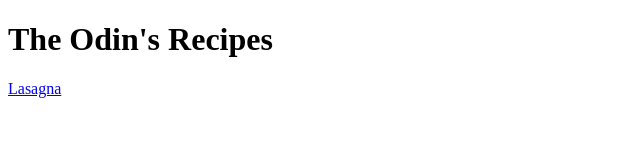
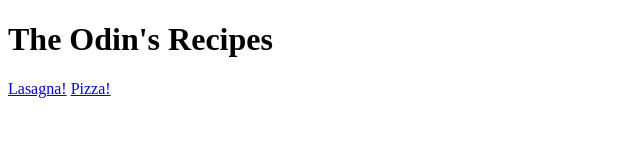
Before and after one commit to nglados/odin-recipes, a plain HTML site: page index.html in a window 1280 px wide. Shown: the full height of the page, 0-640 px from the left. Drawn offline with Linux system fonts and the light colour scheme.

Commit message:
Add the "pizza.html" href to the index page

```diff
--- a/index.html
+++ b/index.html
@@ -8,6 +8,7 @@
 </head>
 <body>
     <h1>The Odin's Recipes</h1>
-    <a href="recipes/lasagna.html"> Lasagna</a>
+    <a href="recipes/lasagna.html"> Lasagna!</a>
+    <a href="recipes/pizza.html"> Pizza!</a>
 </body>
 </html>
```
